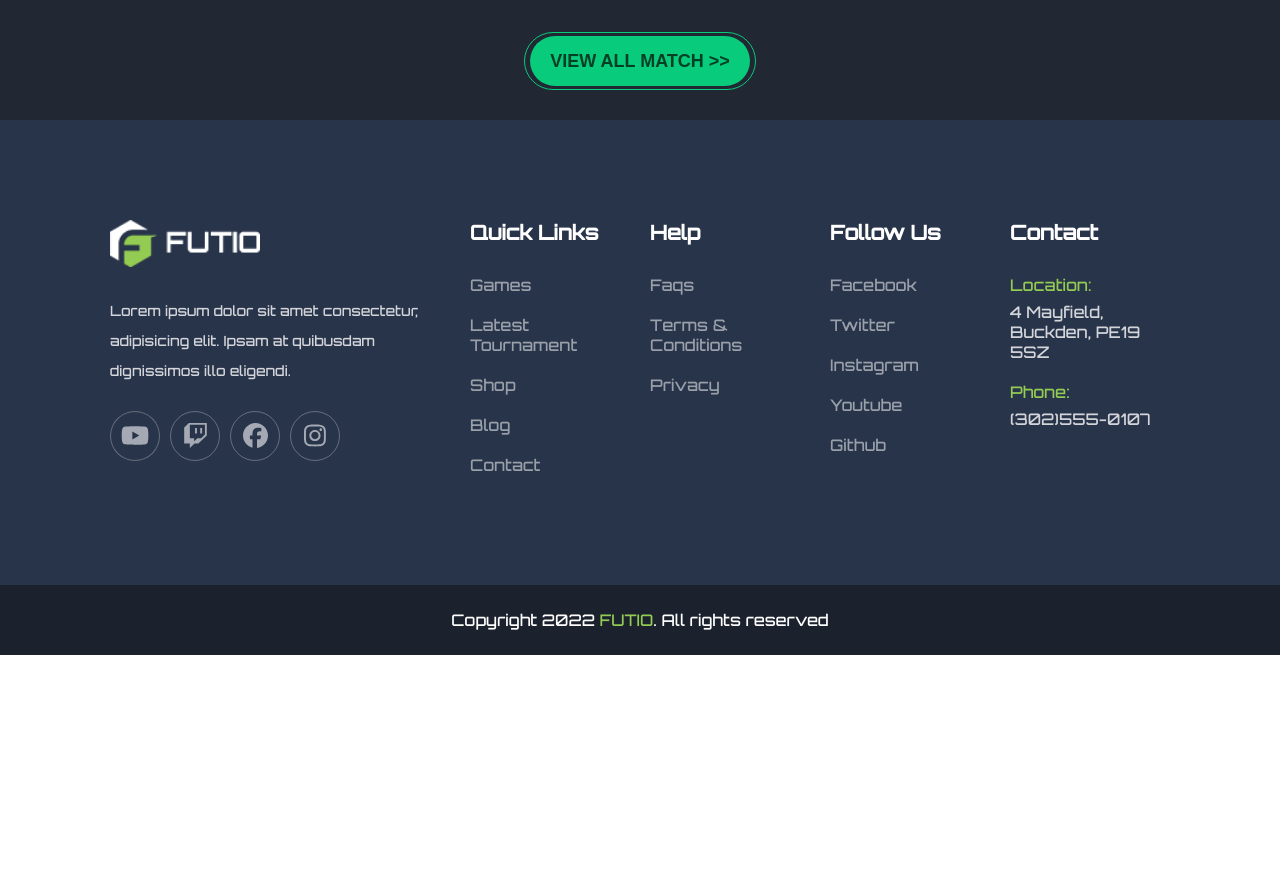
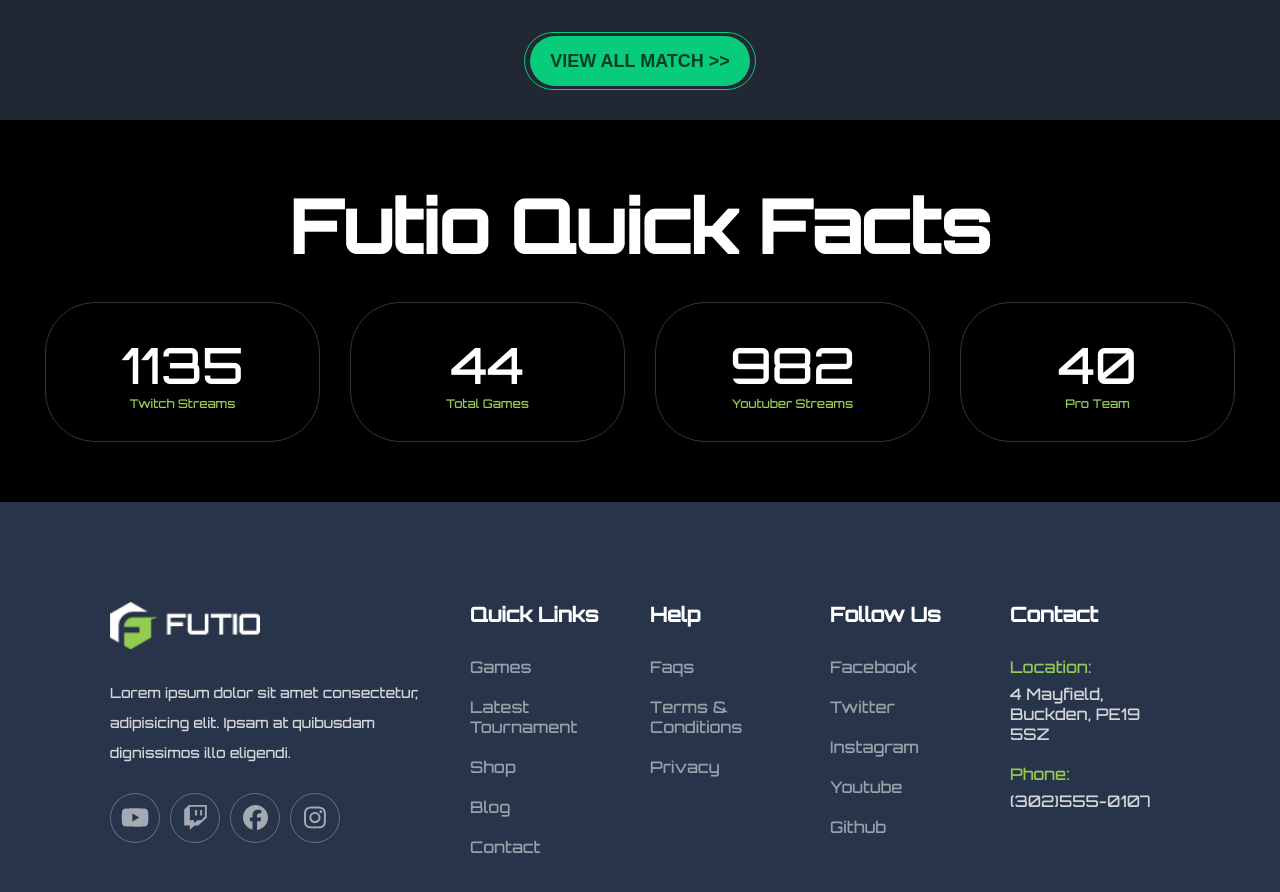
Before and after one commit to RoccoCerro/proj-html-vuejs, a Vue app: page / in a window 1280 px wide. Shown: the part 3060-3952 px from the top of the page. Before the commit the page ends 3715 px from the top, so only its background shows below. Built offline with nearby package versions, Linux system fonts and the light colour scheme.

Commit message:
Feat: futio

```diff
--- /dev/null
+++ b/src/components/FutioSection.vue
@@ -0,0 +1,35 @@
+<template>
+  <section class="futio">
+    <h1>Futio Quick Facts</h1>
+    <div class="container">
+      <div class="row">
+        <div class="col-3">
+          <div class="number">1135</div>
+          <p class="description">Twitch Streams</p>
+        </div>
+        <div class="col-3">
+          <div class="number">44</div>
+          <p class="description">Total  Games</p>
+        </div>
+        <div class="col-3">
+          <div class="number">982</div>
+          <p class="description">Youtuber Streams</p>
+        </div>
+        <div class="col-3">
+          <div class="number">40</div>
+          <p class="description">Pro Team</p>
+        </div>
+      </div>
+    </div>
+  </section>
+</template>
+
+<script>
+  export default {
+
+  }
+</script>
+
+<style lang="scss" scoped>
+  @use '../styles/partials/styleFutio.scss'
+</style>
--- a/src/components/MainContent.vue
+++ b/src/components/MainContent.vue
@@ -3,6 +3,7 @@
     <HeroSection />
     <BattleFieldSection />
     <TrendingBattleSection />
+    <FutioSection />
   </main>
 </template>
 
@@ -10,12 +11,14 @@
   import HeroSection from './HeroSection.vue';
   import BattleFieldSection from './BattleFieldSection.vue';
   import TrendingBattleSection from './TrendingBattleSection.vue';
+  import FutioSection from './FutioSection.vue';
 
   export default {
     components: {
       HeroSection,
       BattleFieldSection,
-      TrendingBattleSection
+      TrendingBattleSection,
+      FutioSection
     }
   }
 </script>
--- /dev/null
+++ b/src/styles/partials/_styleFutio.scss
@@ -0,0 +1,34 @@
+@use './variables' as *;
+
+.futio {
+  background-color: black;
+  padding: 60px 0;
+
+  .row {
+    justify-content: space-between;
+    gap: 30px;
+  }
+
+  .col-3 {
+    border: 0.1rem solid rgba(255, 255, 255, 0.199);
+    padding: 30px 60px ;
+    border-radius: 50px;
+    text-align: center;
+  }
+
+  h1 {
+    text-align: center;
+    font-size: $font-size-h1;
+    margin-bottom: 30px;
+  }
+
+  .number {
+    font-size: 50px;
+
+  }
+
+  .description {
+    color: $color-text-h3;
+    font-size: 12px;
+  }
+}
```
